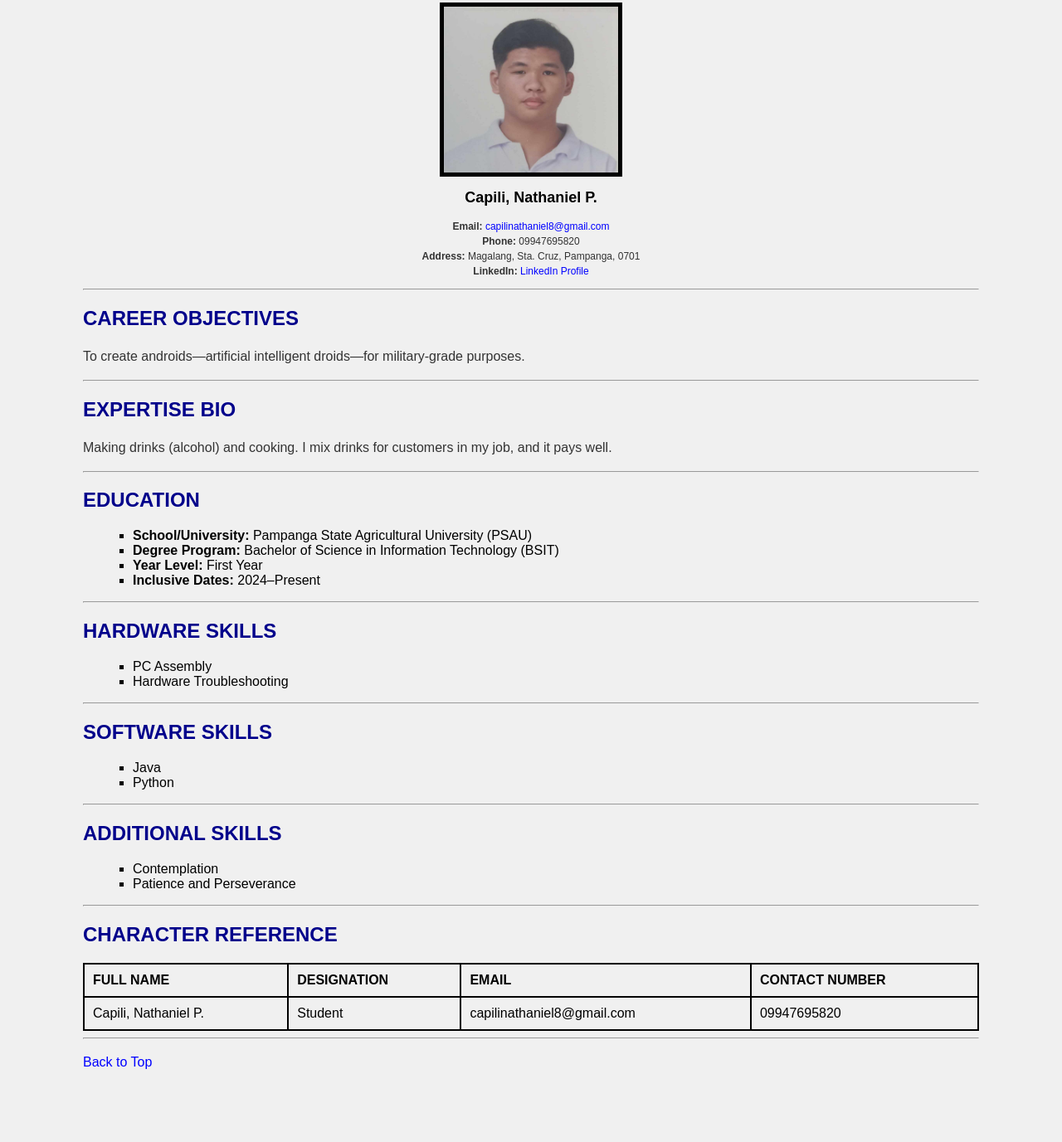
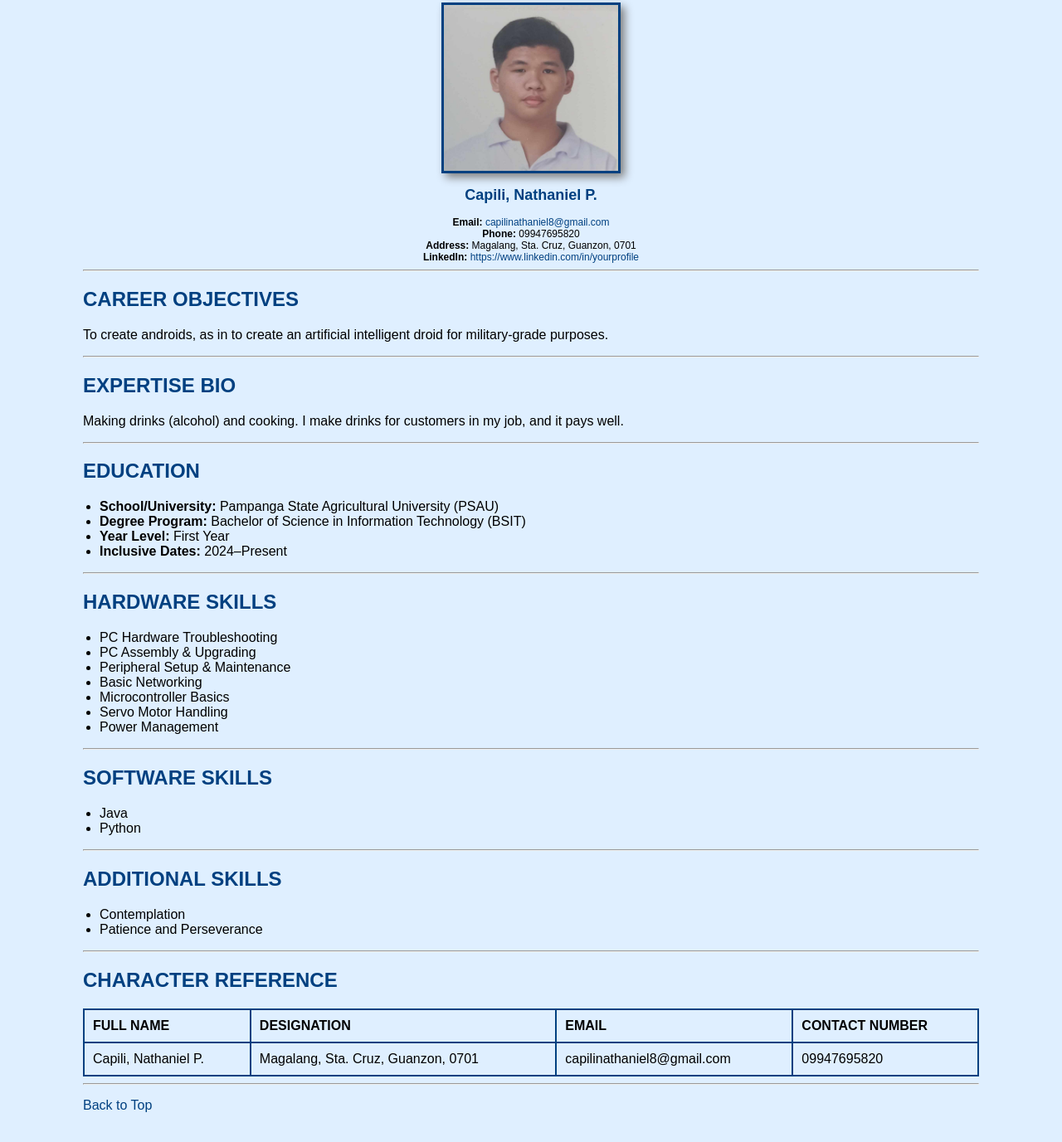
Before and after one commit to capili23/my.resume, a plain HTML site: page index.html in a window 1280 px wide. Shown: the part 97-1474 px from the top of the page at 83% size. Drawn offline with Linux system fonts and the light colour scheme.

Commit message:
Update index.html

```diff
--- a/index.html
+++ b/index.html
@@ -4,172 +4,119 @@
   <meta charset="UTF-8">
   <meta name="viewport" content="width=device-width, initial-scale=1.0">
   <title>Resume</title>
-
   <style>
-    /* 1. Set the background color and adjust margins */
     body {
-      background-color: #f0f0f0; /* Change this to any color you like */
+      background-color: #dfefff;
       margin: 100px;
       font-family: Arial, sans-serif;
     }
-
-    /* 2. Style all H2 tags using class selector */
-    .section-title {
-      color: darkblue; /* Change this to any color you prefer */
+    .heading {
+      color: #004080;
     }
-
-    /* 3. Style the image with a border and center it */
+    #profile-info {
+      text-align: center;
+      font-size: 12px;
+    }
     .profile-img {
       display: block;
       margin: 0 auto;
-      border: 5px solid black;
+      border: 3px solid #004080;
+      box-shadow: 5px 5px 10px gray;
     }
-
-    /* 4. Center the full name, address, email, and contact */
-    #personal-info {
-      text-align: center;
-      font-size: 12px;
+    ul {
+      padding-left: 20px;
     }
-
-    /* 5. Style the paragraphs */
-    p {
-      color: #333;
-      line-height: 1.5;
-    }
-
-    /* 6. Style the list items */
-    ul {
-      list-style-type: square;
-      margin-left: 20px;
-    }
-
-    /* 7. Style the table */
-    #reference-table {
+    table {
       width: 100%;
       border-collapse: collapse;
     }
-
-    #reference-table th, #reference-table td {
-      border: 2px solid black;
+    table, th, td {
+      border: 2px solid #004080;
+    }
+    th, td {
       padding: 10px;
       text-align: left;
     }
-
-    /* 8. Style the links */
+    #reference-table tr:hover {
+      background-color: lightgray;
+    }
     a {
-      text-decoration: none; /* Remove underline */
+      text-decoration: none;
+      color: #004080;
     }
-
-    a:link {
-      color: blue;
+    a:hover {
+      color: #ff8000;
     }
-
     a:visited {
-      color: purple;
-    }
-
-    a:hover {
-      color: red;
-    }
-
-    a:active {
-      color: green;
+      color: #660099;
     }
   </style>
 </head>
 <body>
-
-  <!-- Profile Image -->
-  <img src="473780693_1818229882049385_7635731183595843041_n.jpg" width="210px" height="200px" alt="Profile Picture" class="profile-img">
-
-  <!-- Personal Information -->
-  <div id="personal-info">
-    <h2>Capili, Nathaniel P.</h2>
   <p>
-      <b>Email:</b> <a href="mailto:capilinathaniel8@gmail.com" target="_blank">capilinathaniel8@gmail.com</a><br>
+    <img src="473780693_1818229882049385_7635731183595843041_n.jpg" width="210px" height="200px" class="profile-img">
+  </p>
+  <div id="profile-info">
+    <h2 class="heading">Capili, Nathaniel P.</h2>
+    <b>Email:</b> <a href="mailto:capilinathaniel8@gmail.com">capilinathaniel8@gmail.com</a><br>
     <b>Phone:</b> 09947695820<br>
-      <b>Address:</b> Magalang, Sta. Cruz, Pampanga, 0701<br>
-      <b>LinkedIn:</b> <a href="https://www.linkedin.com/in/yourprofile" target="_blank">LinkedIn Profile</a>
-    </p>
+    <b>Address:</b> Magalang, Sta. Cruz, Guanzon, 0701<br>
+    <b>LinkedIn:</b> <a href="https://www.linkedin.com/in/yourprofile">https://www.linkedin.com/in/yourprofile</a><br>
   </div>
-
   <hr>
-
-  <!-- Career Objectives -->
-  <h2 class="section-title" id="summary">CAREER OBJECTIVES</h2>
-  <p>To create androids—artificial intelligent droids—for military-grade purposes.</p>
-
+  <h2 class="heading">CAREER OBJECTIVES</h2>
+  <p>To create androids, as in to create an artificial intelligent droid for military-grade purposes.</p>
   <hr>
-
-  <!-- Expertise Bio -->
-  <h2 class="section-title">EXPERTISE BIO</h2>
-  <p>Making drinks (alcohol) and cooking. I mix drinks for customers in my job, and it pays well.</p>
-
+  <h2 class="heading">EXPERTISE BIO</h2>
+  <p>Making drinks (alcohol) and cooking. I make drinks for customers in my job, and it pays well.</p>
   <hr>
-
-  <!-- Education -->
-  <h2 class="section-title" id="education">EDUCATION</h2>
+  <h2 class="heading" id="education">EDUCATION</h2>
   <ul>
     <li><strong>School/University:</strong> Pampanga State Agricultural University (PSAU)</li>
     <li><strong>Degree Program:</strong> Bachelor of Science in Information Technology (BSIT)</li>
     <li><strong>Year Level:</strong> First Year</li>
     <li><strong>Inclusive Dates:</strong> 2024–Present</li>
   </ul>
-
   <hr>
-
-  <!-- Hardware Skills -->
-  <h2 class="section-title" id="hardware">HARDWARE SKILLS</h2>
+  <h2 class="heading" id="hardware-skills">HARDWARE SKILLS</h2>
   <ul>
-    <li>PC Assembly</li>
-    <li>Hardware Troubleshooting</li>
+    <li>PC Hardware Troubleshooting</li>
+    <li>PC Assembly & Upgrading</li>
+    <li>Peripheral Setup & Maintenance</li>
+    <li>Basic Networking</li>
+    <li>Microcontroller Basics</li>
+    <li>Servo Motor Handling</li>
+    <li>Power Management</li>
   </ul>
-
   <hr>
-
-  <!-- Software Skills -->
-  <h2 class="section-title" id="software">SOFTWARE SKILLS</h2>
+  <h2 class="heading" id="software-skills">SOFTWARE SKILLS</h2>
   <ul>
     <li>Java</li>
     <li>Python</li>
   </ul>
-
   <hr>
-
-  <!-- Additional Skills -->
-  <h2 class="section-title">ADDITIONAL SKILLS</h2>
+  <h2 class="heading">ADDITIONAL SKILLS</h2>
   <ul>
     <li>Contemplation</li>
     <li>Patience and Perseverance</li>
   </ul>
-
   <hr>
-
-  <!-- Character Reference -->
-  <h2 class="section-title" id="experience">CHARACTER REFERENCE</h2>
+  <h2 class="heading" id="reference">CHARACTER REFERENCE</h2>
   <table id="reference-table">
-    <thead>
     <tr>
       <th>FULL NAME</th>
       <th>DESIGNATION</th>
       <th>EMAIL</th>
       <th>CONTACT NUMBER</th>
     </tr>
-    </thead>
-    <tbody>
     <tr>
       <td>Capili, Nathaniel P.</td>
-        <td>Student</td>
+      <td>Magalang, Sta. Cruz, Guanzon, 0701</td>
       <td>capilinathaniel8@gmail.com</td>
       <td>09947695820</td>
     </tr>
-    </tbody>
   </table>
-
   <hr>
-
-  <!-- Back to Top Link -->
-  <p><a href="#top">Back to Top</a></p>
-
+  <p><a href="#profile-info">Back to Top</a></p>
 </body>
 </html>
```
Lines whose indentation alone changed are shown as unchanged.
